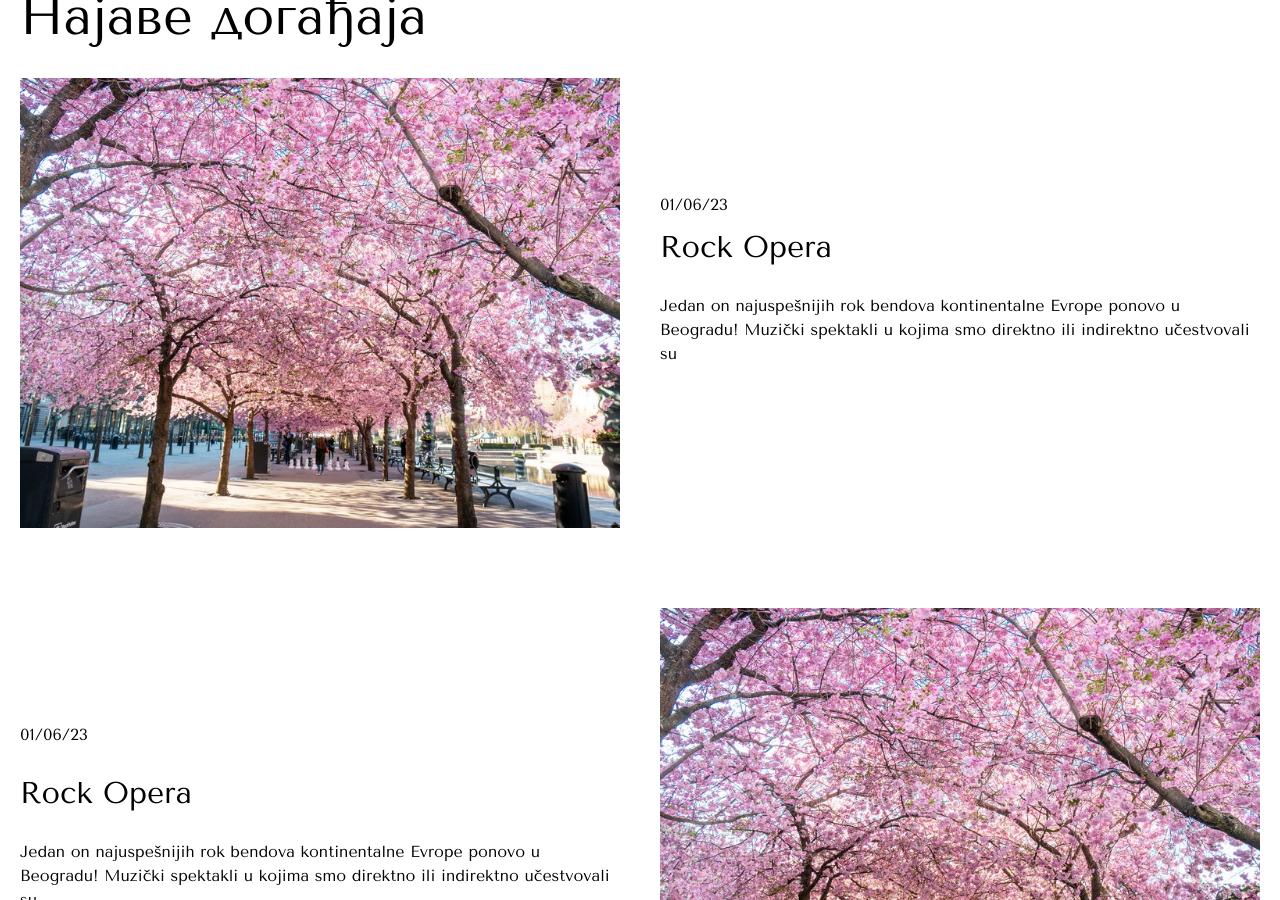
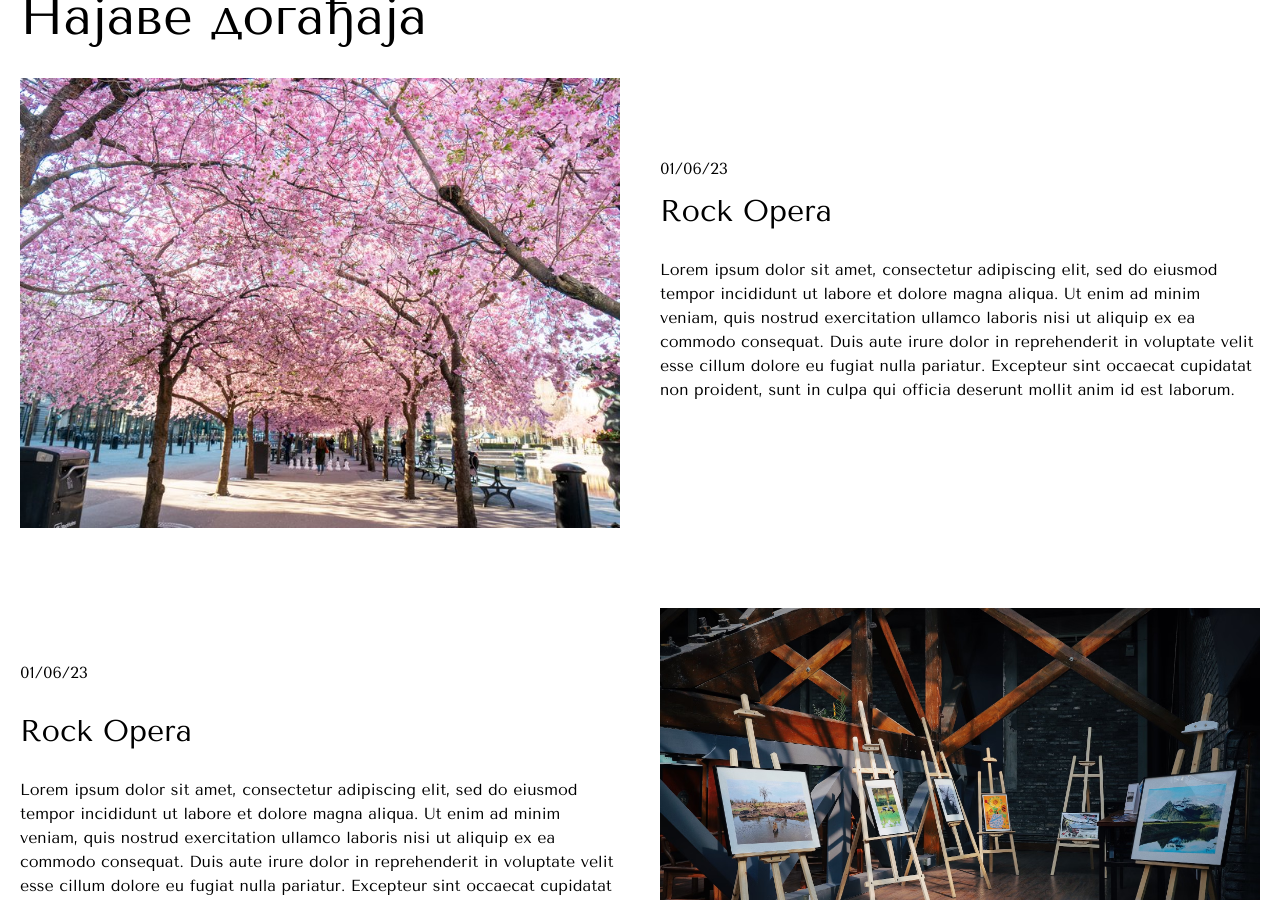
Before and after one commit to tkzzemun/zemuncenter, a Jekyll site: the page built from index.md, in a window 1280 px wide and 900 px high, scrolled down 954 px. Built offline with Jekyll 4.4.1, drawn with Linux system fonts in a browser that asks for light colours; some web fonts are replaced; some of the changed text lies outside the part shown.

Commit message:
pictures update

```diff
--- a/_layouts/homepage.html
+++ b/_layouts/homepage.html
@@ -33,14 +33,15 @@
               <p class="">01/06/23</p>
               <h3 class="lg:mb-2 lg:mt-2 small-title">Rock Opera</h3>
               </div>
-              <div class="mb-4 lg:mb-12">Jedan on najuspešnijih rok bendova kontinentalne Evrope ponovo u Beogradu!
-                 Muzički spektakli u kojima smo direktno ili indirektno učestvovali su</div>
+              <div class="mb-4 lg:mb-12">Lorem ipsum dolor sit amet, consectetur adipiscing elit, sed do eiusmod tempor incididunt ut labore et dolore magna aliqua. Ut enim ad minim veniam, quis nostrud exercitation ullamco
+                laboris nisi ut aliquip ex ea commodo consequat. Duis aute irure dolor in reprehenderit in voluptate velit esse cillum dolore eu fugiat nulla pariatur.
+                Excepteur sint occaecat cupidatat non proident, sunt in culpa qui officia deserunt mollit anim id est laborum.</div>
             </div>
           </div>
         </div>
         <div class="lg:flex justify-between items-center lg:pt-0 mb-12 lg:mb-20 event-item reveal">
             <div class="lg:w-1/2 event-img  mb-4">
-              <img src="/img/city.jpg" class="img-radius">
+              <img src="/img/gallery.jpg" class="img-radius">
             </div>
             <div class="pt-2 lg:pt-0 lg:w-1/2 event-text">
               <div class="">
@@ -48,14 +49,15 @@
                     <p class="lg:pb-4">01/06/23</p>
                     <h3 class="lg:mb-2 lg:mt-2 small-title">Rock Opera</h3>
                 </div>
-                <div class="mb-4 lg:mb-12">Jedan on najuspešnijih rok bendova kontinentalne Evrope ponovo u Beogradu!
-                    Muzički spektakli u kojima smo direktno ili indirektno učestvovali su</div>
+                <div class="mb-4 lg:mb-12">Lorem ipsum dolor sit amet, consectetur adipiscing elit, sed do eiusmod tempor incididunt ut labore et dolore magna aliqua. Ut enim ad minim veniam, quis nostrud exercitation ullamco
+                  laboris nisi ut aliquip ex ea commodo consequat. Duis aute irure dolor in reprehenderit in voluptate velit esse cillum dolore eu fugiat nulla pariatur. Excepteur sint occaecat cupidatat non proident,
+                   sunt in culpa qui officia deserunt mollit anim id est laborum.</div>
               </div>
             </div>
           </div>
           <div class="lg:flex justify-between items-center lg:pt-0 mb-12 lg:mb-20 event-item reveal">
             <div class="lg:w-1/2 event-img mb-4">
-              <img src="/img/city.jpg" class="img-radius">
+              <img src="/img/event.jpg" class="img-radius">
             </div>
             <div class="pt-2 lg:pt-0 lg:w-1/2 event-text">
               <div class="">
@@ -63,8 +65,13 @@
                     <p class="lg:pb-4">01/06/23</p>
                     <h3 class="lg:mb-2 lg:mt-2 small-title">Rock Opera</h3>
                 </div>
-                <div class="mb-4 lg:mb-12">Omiljeni “kaubojci pod disko kuglom“ konačno organizuju svoj veliki beogradski koncert.
-                     Novije generacije sve više traže neobične i originalne kompozicije</div>
+                <div class="mb-4 lg:mb-12">Lorem ipsum dolor sit amet, consectetur adipiscing elit, sed do eiusmod tempor incididunt ut labore et dolore magna aliqua. Ut enim ad minim veniam, quis nostrud exercitation ullamco laboris nisi ut aliquip ex ea commodo consequat. Duis aute irure dolor in reprehenderit in voluptate
+                  velit esse cillum dolore eu fugiat nulla pariatur.
+                  Excepteur sint occaecat cupidatat non proident,
+                   sunt in culpa qui officia deserunt mollit anim id est laborum.
+                   Lorem ipsum dolor sit amet, consectetur adipiscing elit, sed do eiusmod tempor incididunt ut labore et dolore magna aliqua.
+                   Ut enim ad minim veniam, quis nostrud exercitation ullamco laboris nisi ut aliquip ex ea commodo consequat.
+                  </div>
               </div>
             </div>
           </div>
```
